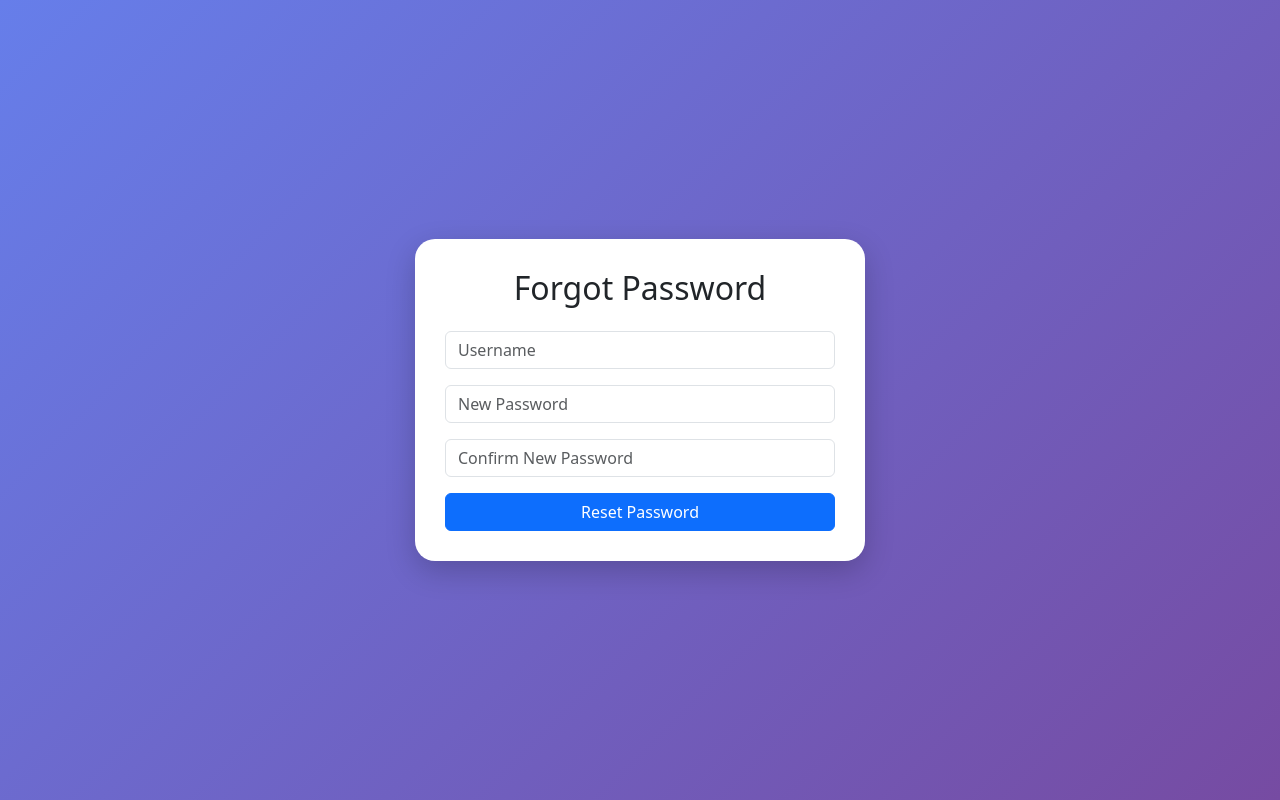
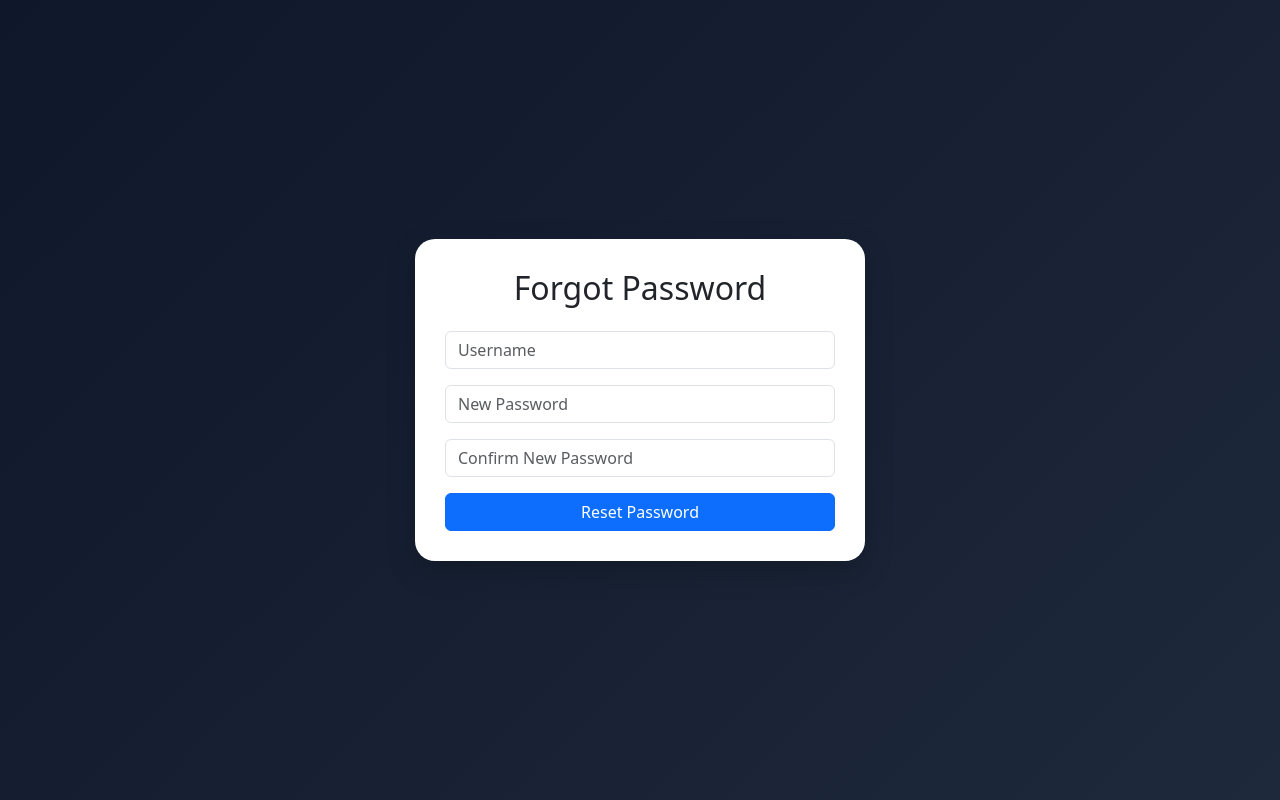
Before and after one commit to Varshitha-D1/key-auth-system, a Flask app: page /forgot_password in a window 1280 px wide. Run offline with Flask 3, Linux system fonts and the light colour scheme.

Commit message:
Final UI improvements and forgot password feature

```diff
--- a/app.py
+++ b/app.py
@@ -43,8 +43,18 @@ def register():
         existing_user = User.query.filter_by(
             username=username
         ).first()
-        if existing_user:
-            return "Username Already Exists"
+        return """
+<h2 style='text-align:center;
+color:red;
+margin-top:100px;
+font-size:32px;'>
+Username Already Exists
+</h2>
+
+<div style='text-align:center; margin-top:20px;'>
+<a href='/register'>Try Again</a>
+</div>
+"""
         # Hash Password
         hashed_password = generate_password_hash(password)
         # Create User
@@ -80,7 +90,22 @@ def login():
                     lock_until - datetime.now()
                 ).seconds
 
-                return f"Account locked. Try again in {remaining_time} seconds."
+                return f"""
+<h2 style='text-align:center;
+color:red;
+margin-top:100px;
+font-size:32px;'>
+Account Locked
+</h2>
+
+<h3 style='text-align:center;'>
+Try Again In {remaining_time} Seconds
+</h3>
+
+<div style='text-align:center; margin-top:20px;'>
+<a href='/login'>Back To Login</a>
+</div>
+"""
 
             else:
                 session.pop('lock_until', None)
@@ -182,11 +207,33 @@ def change_password():
             user.password,
             current_password
         ):
-            return "Current Password Incorrect"
+            return """
+<h2 style='text-align:center;
+color:red;
+margin-top:100px;
+font-size:32px;'>
+Current Password Incorrect
+</h2>
+
+<div style='text-align:center; margin-top:20px;'>
+<a href='/change_password'>Try Again</a>
+</div>
+"""
 
         # Check Password Match
         if new_password != confirm_password:
-            return "Passwords Do Not Match"
+            return """
+<h2 style='text-align:center;
+color:red;
+margin-top:100px;
+font-size:32px;'>
+Passwords Do Not Match
+</h2>
+
+<div style='text-align:center; margin-top:20px;'>
+<a href='/change_password'>Try Again</a>
+</div>
+"""
 
         # Update Password
         user.password = generate_password_hash(
@@ -227,10 +274,32 @@ def forgot_password():
         ).first()
 
         if not user:
-            return "Username Not Found"
+            return """
+<h2 style='text-align:center;
+color:red;
+margin-top:100px;
+font-size:32px;'>
+Username Not Found
+</h2>
+
+<div style='text-align:center; margin-top:20px;'>
+<a href='/forgot_password'>Try Again</a>
+</div>
+"""
 
         if new_password != confirm_password:
-            return "Passwords Do Not Match"
+            return """
+<h2 style='text-align:center;
+color:red;
+margin-top:100px;
+font-size:32px;'>
+Passwords Do Not Match
+</h2>
+
+<div style='text-align:center; margin-top:20px;'>
+<a href='/forgot_password'>Try Again</a>
+</div>
+"""
 
         user.password = generate_password_hash(
             new_password
--- a/templates/change_password.html
+++ b/templates/change_password.html
@@ -15,7 +15,7 @@
             display:flex;
             justify-content:center;
             align-items:center;
-            background:linear-gradient(135deg,#667eea,#764ba2);
+            background: linear-gradient(135deg, #0f172a, #1e293b);
         }
 
         .card{
--- a/templates/forgot_password.html
+++ b/templates/forgot_password.html
@@ -15,7 +15,7 @@ body{
     display:flex;
     justify-content:center;
     align-items:center;
-    background:linear-gradient(135deg,#667eea,#764ba2);
+    background: linear-gradient(135deg, #0f172a, #1e293b);
 }
 
 .card{
--- a/templates/index.html
+++ b/templates/index.html
@@ -13,7 +13,7 @@
         display:flex;
         justify-content:center;
         align-items:center;
-        background:linear-gradient(135deg,#667eea,#764ba2);
+        background: linear-gradient(135deg, #0f172a, #1e293b);
     }
 
     .card{
@@ -36,7 +36,7 @@
 
 <div class="card">
 
-<h1 class="mb-4">🔐 Authentication System</h1>
+<h1 class="mb-4">🔐 Secure User Authentication System</h1>
 
 <p class="text-muted">
     Secure Login & Registration Portal
--- a/templates/login.html
+++ b/templates/login.html
@@ -13,7 +13,7 @@
         display:flex;
         justify-content:center;
         align-items:center;
-        background:linear-gradient(135deg,#ff9966,#ff5e62);
+        background: linear-gradient(135deg, #0f172a, #1e293b);
     }
 
     .card{
--- a/templates/register.html
+++ b/templates/register.html
@@ -13,7 +13,7 @@
         display:flex;
         justify-content:center;
         align-items:center;
-        background:linear-gradient(135deg,#4facfe,#00f2fe);
+        background: linear-gradient(135deg, #0f172a, #1e293b);
     }
 
     .card{
```
Also changed, not shown: message.html (added, +56 -0 lines).
